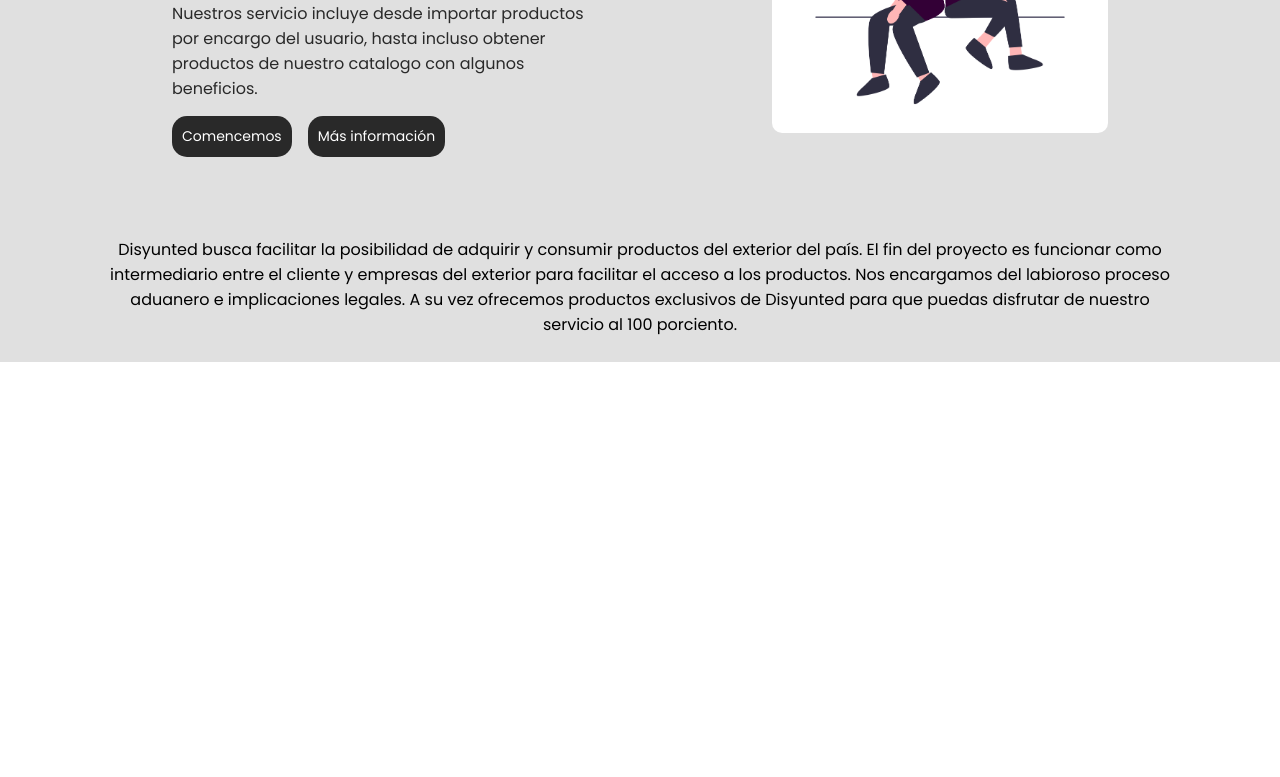
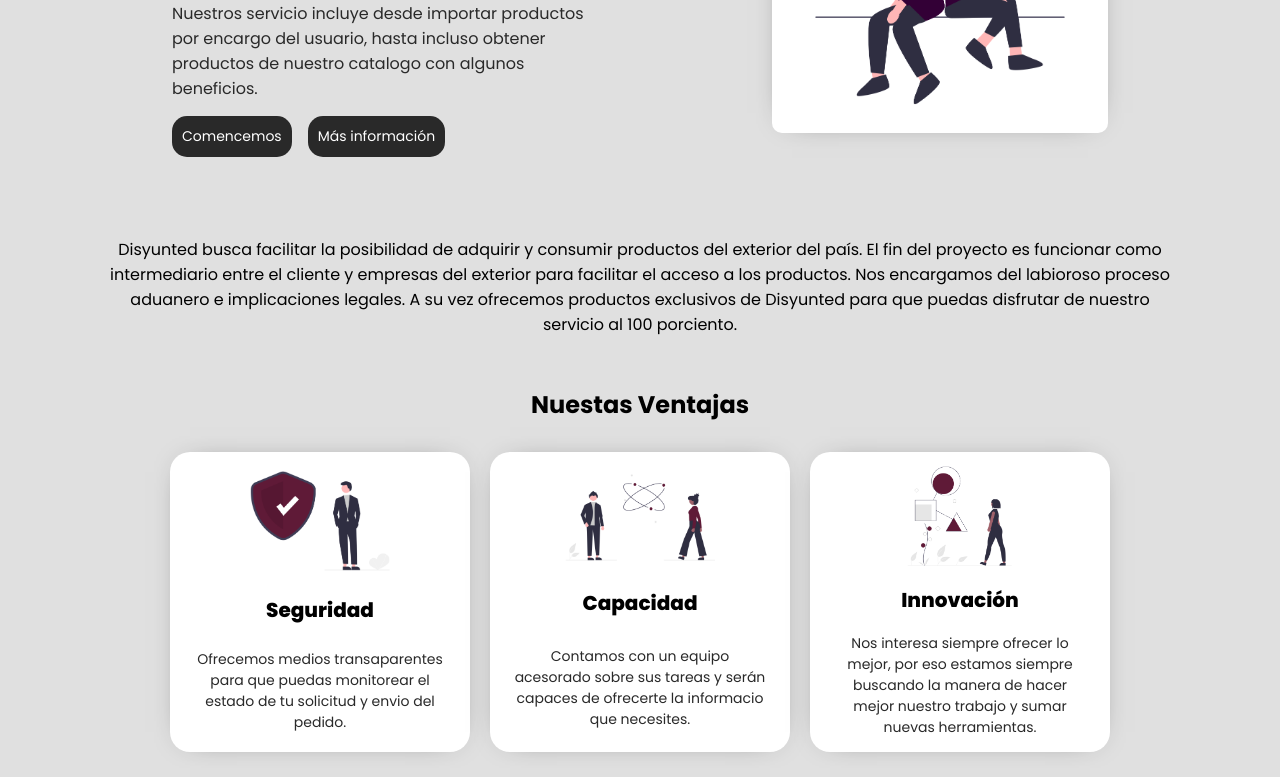
Before and after one commit to juanleyes/Disyunted, a plain HTML site: page index.html in a window 1280 px wide. Shown: the part 254-1031 px from the top of the page. Before the commit the page ends 800 px from the top, so only its background shows below. Drawn offline with Linux system fonts and the light colour scheme.

Commit message:
advantages

```diff
--- a/css/style.css
+++ b/css/style.css
@@ -12,7 +12,7 @@
 
 /* /// HEADER /// */
 header {
-  background-color: white;
+  background: linear-gradient(white, #e0e0e0);
   display: flex;
   align-items: center;
   justify-content: space-around;
@@ -44,7 +44,6 @@ header {
 .logo {
   width: 40px;
 }
-
 /* /// HERO /// */
 main {
   background: #e0e0e0;
@@ -101,6 +100,7 @@ main {
 .hero_img {
   height: 250px;
   border-radius: 10px;
+  box-shadow: 0px 0px 30px -20px #292929;
 }
 
 /* /// ABOUT /// */
@@ -114,7 +114,56 @@ main {
 }
 
 .about_info {
-  width: 90%;
+  max-width: 90%;
   text-align: center;
   font-weight: 500;
 }
+
+/* /// ADVANTAGES /// */
+
+#advantages {
+  max-width: 1200px;
+  margin: 25px 0;
+  display: flex;
+  align-items: center;
+  justify-content: center;
+  flex-direction: column;
+  gap: 30px;
+}
+
+.cards-container {
+  display: flex;
+  align-items: center;
+  justify-content: center;
+  gap: 20px;
+}
+
+.card {
+  background-color: white;
+  box-shadow: 0px 0px 30px -20px #292929;
+  width: 300px;
+  height: 300px;
+  border-radius: 20px;
+  display: flex;
+  flex-direction: column;
+  justify-content: space-evenly;
+  align-items: center;
+  gap: 5px;
+}
+
+.card img {
+  max-width: 150px;
+  max-height: 100px;
+}
+
+.card h3 {
+  font-weight: 800;
+  font-size: 20px;
+}
+
+.card p {
+  width: 85%;
+  text-align: center;
+  font-size: 14px;
+  color: #292929;
+}
--- a/index.html
+++ b/index.html
@@ -52,6 +52,26 @@
             disfrutar de nuestro servicio al 100 porciento.
           </p>
       </section>
+      <section id="advantages">
+        <h2>Nuestas Ventajas</h2>
+        <div class="cards-container">
+        <div class="card">
+          <img src="./assets/security-advantage.png" alt="Seguridad">
+          <h3>Seguridad</h3>
+          <p>Ofrecemos medios transaparentes para que puedas monitorear el estado de tu solicitud y envio del pedido.</p>
+        </div>
+        <div class="card">
+          <img src="./assets/ability-advantage.png" alt="Capacidad">
+          <h3>Capacidad</h3>
+          <p>Contamos con un equipo acesorado sobre sus tareas y serán capaces de ofrecerte la informacio que necesites.</p>
+        </div>
+        <div class="card">
+          <img src="./assets/innovacion-advantage.png" alt="Innovacion">
+          <h3>Innovación</h3>
+          <p>Nos interesa siempre ofrecer lo mejor, por eso estamos siempre buscando la manera de hacer mejor nuestro trabajo y sumar nuevas herramientas.</p>
+        </div>
+        </div>
+      </section>
     </main>
   </body>
 </html>
```
Also changed, not shown: assets/ability-advantage.png (added), assets/disyunted_logo.png, assets/innovacion-advantage.png (added), assets/security-advantage.png (added).
